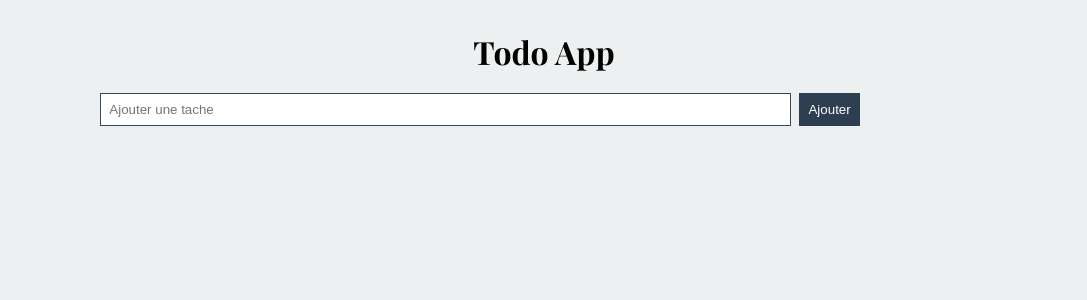
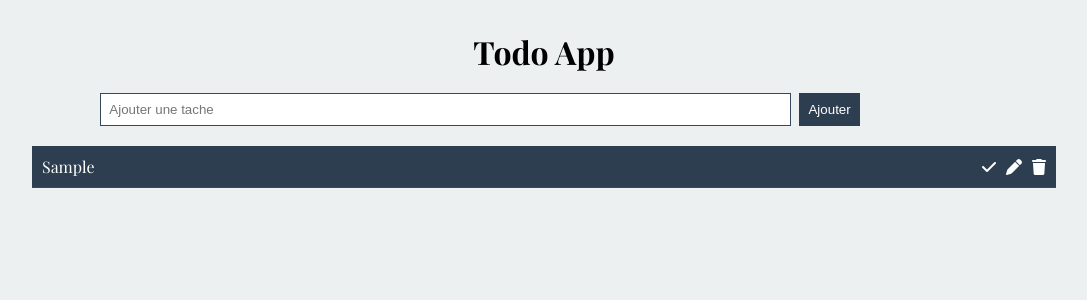
Before and after one commit to mickaelk98/todo-app, a React (Vite) app: page / in a window 1280 px wide. Both pictures are taken after typing "Sample" into the empty fields and a click on the button "Ajouter". Shown: the top 300 px of the page, without its empty margins (96-1183 px from the left). Built offline with nearby package versions, Linux system fonts and the light colour scheme.

Commit message:
feat: display all todo

```diff
--- a/index.html
+++ b/index.html
@@ -13,6 +13,12 @@
       href="https://fonts.googleapis.com/css2?family=Playfair+Display:wght@400;500;700&display=swap"
       rel="stylesheet"
     />
+
+    <!-- fontawesome icon -->
+    <script
+      src="https://kit.fontawesome.com/f78e9bc811.js"
+      crossorigin="anonymous"
+    ></script>
   </head>
   <body>
     <div id="root"></div>
--- a/src/App.css
+++ b/src/App.css
@@ -11,8 +11,13 @@
   --background-color: #ecf0f1;
 }
 
+/* general */
 html, body {
   font-family: 'Playfair Display', serif;
+}
+
+ul {
+  list-style: none;
 }
 
 .App {
@@ -51,3 +56,38 @@ h1 {
   color: #fff;
   cursor: pointer;
 }
+
+.todo-list {
+  background: var(--primary-color);
+  color: #fff;
+  /* padding: 10px; */
+  width: 80%;
+  margin: 0 auto;
+}
+
+.todo-item {
+  display: flex;
+  align-items: center;
+  justify-content: center;
+  padding: 10px;
+  border-bottom: 1px solid var(--secondary-color);
+}
+
+.todo-item .text,
+.todo-item .check,
+.todo-item .edit,
+.todo-item .delete {
+  cursor: pointer;
+}
+
+.todo-item .text {
+  flex: 1 0 0;
+}
+
+.todo-item .check {
+  margin-right: 10px;
+}
+
+.todo-item .edit {
+  margin-right: 10px;
+}
--- a/src/App.tsx
+++ b/src/App.tsx
@@ -2,6 +2,7 @@ import { useState } from "react";
 import "./App.css";
 import { Todo } from "./interface/TodoInterface";
 import AddTodo from "./components/AddTodo";
+import TodoList from "./components/TodoList";
 
 const App: React.FC = () => {
   const [todos, setTodos] = useState<Todo[]>([]);
@@ -14,6 +15,7 @@ const App: React.FC = () => {
     <div className="App">
       <h1>todo app</h1>
       <AddTodo addTodo={addTodo} />
+      <TodoList todoList={todos} />
     </div>
   );
 };
--- /dev/null
+++ b/src/components/TodoItem.tsx
@@ -0,0 +1,25 @@
+import React from "react";
+import { Todo } from "../interface/TodoInterface";
+
+interface Props {
+  todo: Todo;
+}
+
+const TodoItem: React.FC<Props> = ({ todo }) => {
+  return (
+    <li className="todo-item">
+      <span className="text">{todo.text}</span>
+      <span className="check">
+        <i className="fa-solid fa-check"></i>
+      </span>
+      <span className="edit">
+        <i className="fa-solid fa-pen"></i>
+      </span>
+      <span className="delete">
+        <i className="fa-solid fa-trash"></i>
+      </span>
+    </li>
+  );
+};
+
+export default TodoItem;
--- /dev/null
+++ b/src/components/TodoList.tsx
@@ -0,0 +1,19 @@
+import React from "react";
+import { Todo } from "../interface/TodoInterface";
+import TodoItem from "./TodoItem";
+
+interface Props {
+  todoList: Todo[];
+}
+
+const TodoList: React.FC<Props> = ({ todoList }) => {
+  return (
+    <ul className="todo-list">
+      {todoList.map((todo) => (
+        <TodoItem key={todo._id} todo={todo} />
+      ))}
+    </ul>
+  );
+};
+
+export default TodoList;
```
